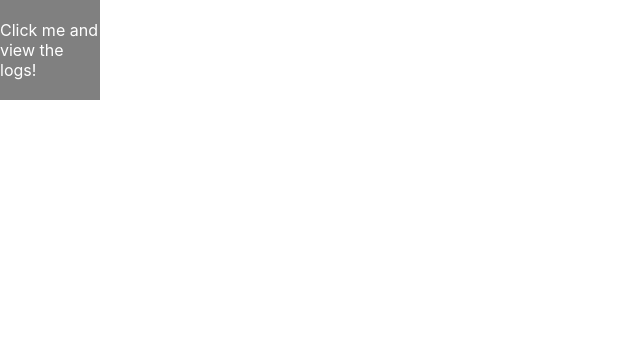
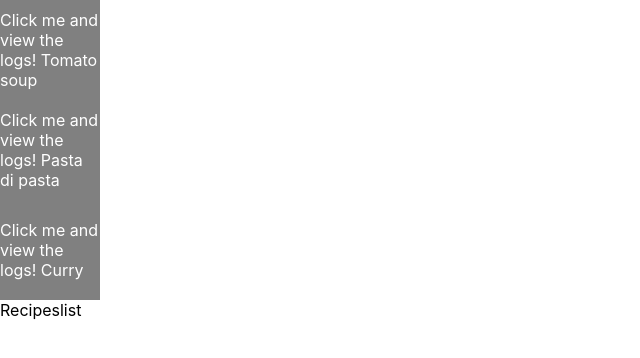
Before and after one commit to NouryJanse/recipes, a React (Create React App) app: page / in a window 1280 px wide. Shown: the top 358 px of the page, without its empty margins (0-640 px from the left). Built offline with nearby package versions, Linux system fonts and the light colour scheme.

Commit message:
Container/component structure

```diff
--- a/src/App.js
+++ b/src/App.js
@@ -1,9 +1,9 @@
-import Recipe from './features/recipes/Recipe';
+import RecipesList from './containers/RecipesList';
 
 function App() {
   return (
     <div className="App">
-      <Recipe />
+      <RecipesList />
     </div>
   );
 }
--- a/src/app/store.js
+++ /dev/null
@@ -1,8 +0,0 @@
-import { configureStore } from '@reduxjs/toolkit';
-import recipeReducer from '../features/recipes/recipeSlice';
-
-export const store = configureStore({
-    reducer: {
-        recipes: recipeReducer,
-    },
-});
--- /dev/null
+++ b/src/components/Button.js
@@ -0,0 +1,6 @@
+
+const Button = () => {
+
+}
+
+export default Button;
--- a/src/features/recipes/Recipe.js
+++ b/src/components/Recipe.js
@@ -14,9 +14,11 @@ const logSomething = () =>  {
     console.log(`Recipe ${Date.now()}`);
 }
 
-export default function Recipe() {
+export default function Recipe(data) {
+    const recipe = data.recipe;
+
     return (
-        <StyledRecipe onClick={() => logSomething()}>Click me and view the logs!</StyledRecipe>
+        <StyledRecipe onClick={() => logSomething()}>Click me and view the logs! {recipe.title}</StyledRecipe>
     )
 }
 
--- /dev/null
+++ b/src/containers/RecipesList.js
@@ -0,0 +1,17 @@
+
+import Recipe from '../components/Recipe';
+
+const recipes = [{title: "Tomato soup"},{"title": "Pasta di pasta"},{"title": "Curry"}];
+
+const RecipesList = () => {
+    return (
+        <div>
+            {recipes.map((recipe, i) => {
+                return <Recipe key={i} recipe={recipe} />
+            })}
+            Recipeslist
+        </div>
+    )
+}
+
+export default RecipesList;
--- a/src/features/recipes/recipeSlice.js
+++ /dev/null
@@ -1,18 +0,0 @@
-import { createSlice } from "@reduxjs/toolkit";
-
-const initialState = {
-
-};
-
-export const recipesSlice = createSlice({
-    name: 'recipes',
-    initialState,
-    reducers: {
-        //...,
-        //...,
-    },
-});
-
-export const { /* ... */ } = recipesSlice.actions;
-
-export default recipesSlice.reducer;
--- a/src/index.js
+++ b/src/index.js
@@ -5,7 +5,7 @@ import App from './App';
 
 import reportWebVitals from './reportWebVitals';
 
-import { store } from './app/store';
+import { store } from './redux/store';
 import { Provider } from 'react-redux';
 
 render(
```
